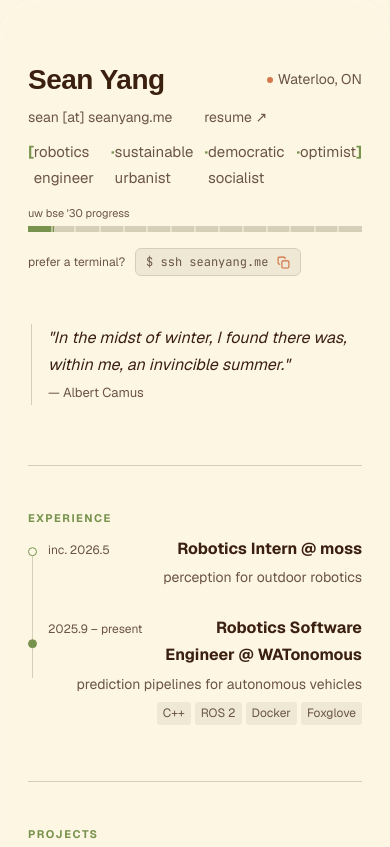
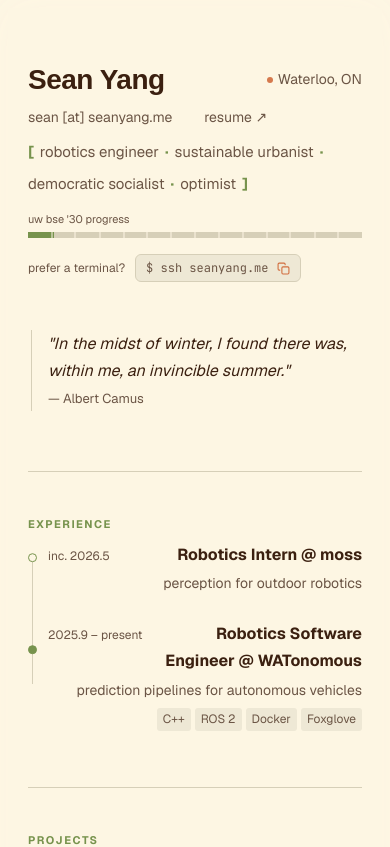
Before and after one commit to aicheye/seanyang.me, a Next.js app: page / in a window 390 px wide. Shown: the top 847 px of the page. Built offline with nearby package versions, Linux system fonts and the light colour scheme; a web font is replaced by a local one.

Commit message:
feat: enhance responsiveness of about section on small screens

```diff
--- a/src/app/globals.css
+++ b/src/app/globals.css
@@ -179,6 +179,14 @@ h2 span {
 .about .sep {
   color: var(--secondary);
   font-weight: 700;
+}
+
+@media (max-width: 560px) {
+  .about {
+    justify-content: flex-start;
+    flex-wrap: wrap;
+    gap: 6px;
+  }
 }
 
 /* Quote */
```
